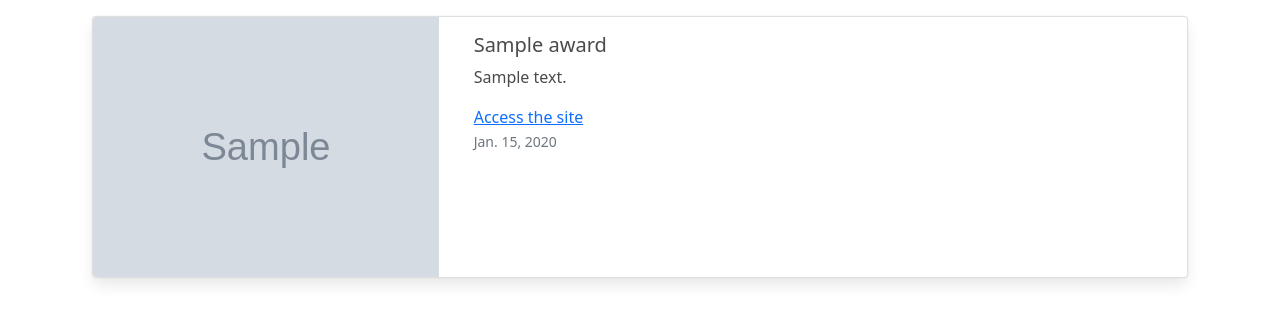
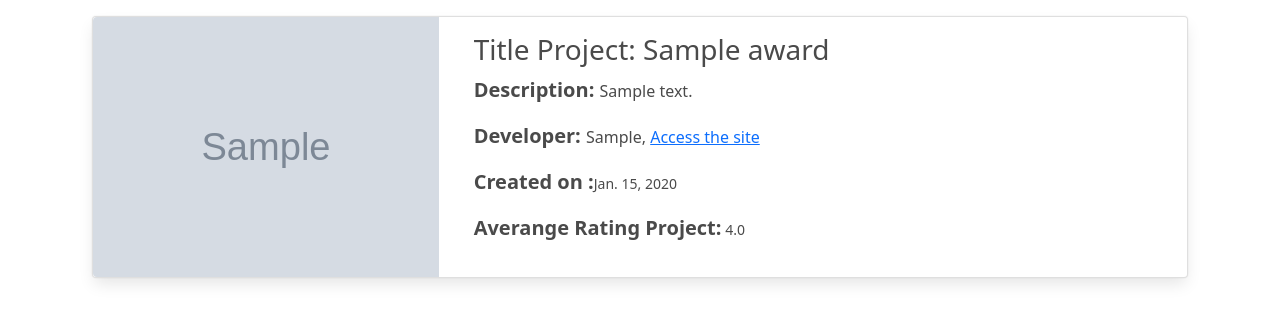
Before and after one commit to JoeGakumo21/Awwards-App-project, a Django app: page /details/1/ in a window 1280 px wide. Shown: the part 72-395 px from the top of the page. Run offline with Django 3.2, Linux system fonts and the light colour scheme; tables that the repository leaves empty hold one stand-in row (values such as "Sample post"); grey boxes marked "Sample" are stand-in pictures; some libraries are stand-ins or nearby versions.

Commit message:
added averange rating on templates

```diff
--- a/main/templates/main/details.html
+++ b/main/templates/main/details.html
@@ -26,10 +26,12 @@
 
         <div class="col-md-8">
             <div class="card-body">
-            <h5 class="card-title">{{project.name}}</h5>
-            <p class="card-text">{{project.description}}</p>
-            <a href="{{project.linktosite}}">Access the site</a>
-            <p class="card-text"><small class="text-muted">{{project.created_date}}</small></p>
+            <h3 class="card-title">Title Project: {{project.name}}</h3>
+            <p class="card-text"><span  style="font-weight: 800;font-size: 20px;">Description: </span>{{project.description}}</p>
+            <p class="card-text"> <span  style="font-weight: 800;font-size: 20px;">Developer: </span>{{project.developer}},
+            <span><a href="{{project.linktosite}}">Access the site</a></span></p>
+            <p class="card-text"><small class="text"><span  style="font-weight: 800;font-size: 20px;">Created on :</span>{{project.created_date}}</small></p>
+            <p class="card-text"><small class="text"><span  style="font-weight: 800;font-size: 20px;">Averange Rating Project:</span> {{project.averangeRating}}</small></p>
 
             </div>
         </div>
```
